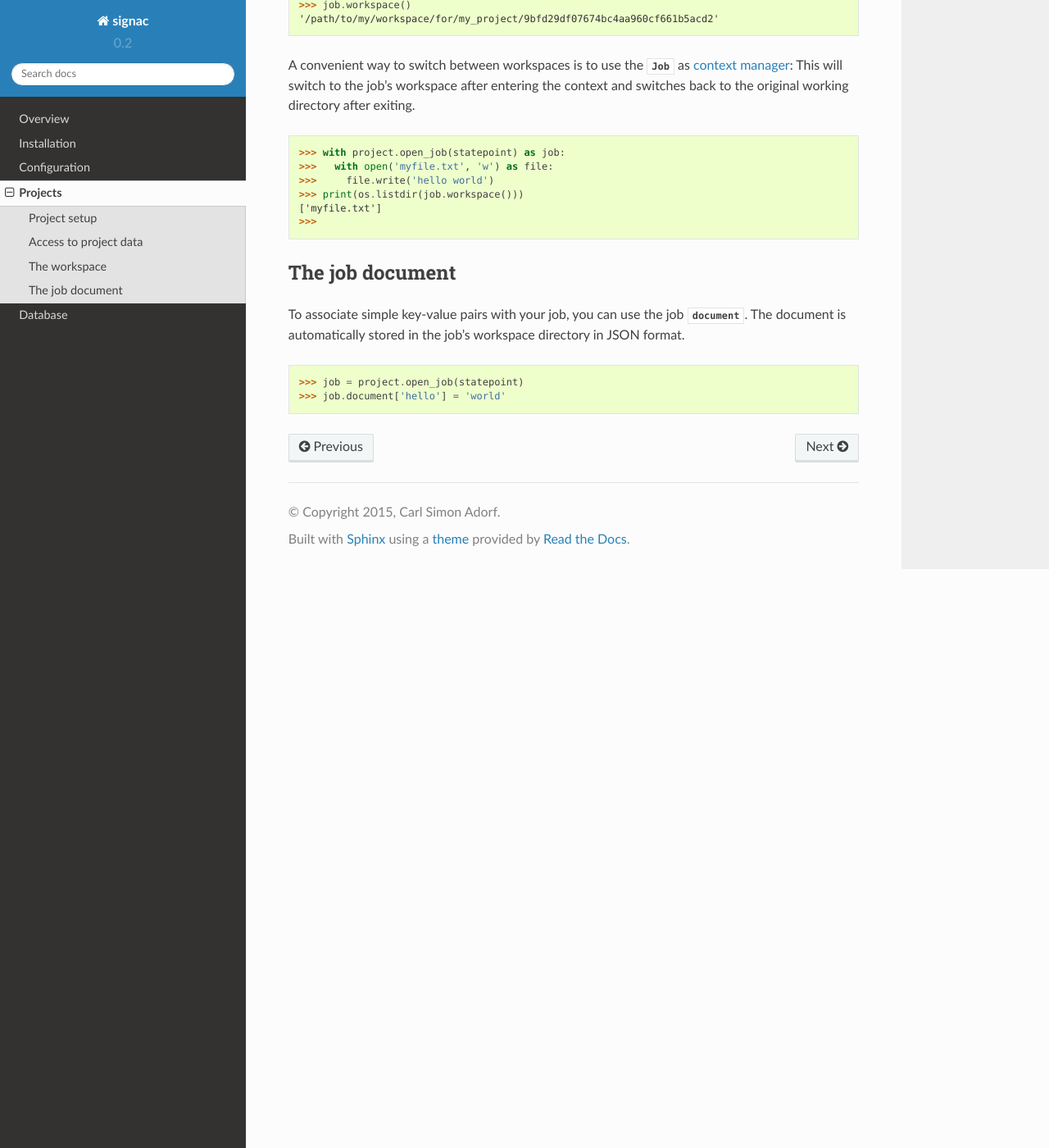
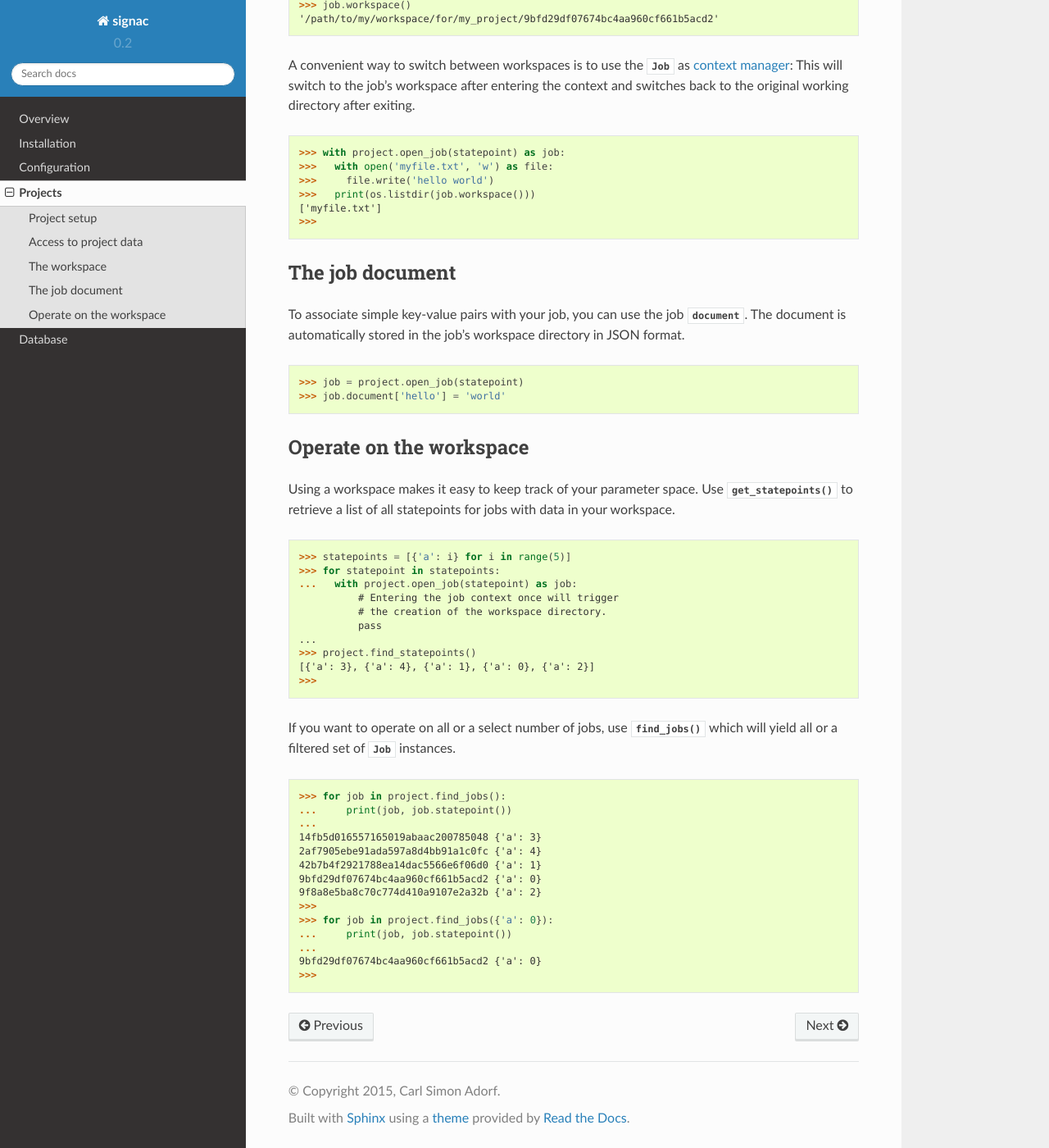
Before and after one commit to glotzerlab/signac, a Sphinx documentation site: the page built from doc/projects.rst, in a window 1280 px wide and 1400 px high, scrolled down 1333 px. Shown: the whole window at 82% size. Built offline with Sphinx 7.4.7 and the Read the Docs theme 2.0.0, drawn with Linux system fonts in a browser that asks for light colours.

Commit message:
Add documentation for find_statepoint and find_jobs.

```diff
--- a/doc/projects.rst
+++ b/doc/projects.rst
@@ -43,6 +43,7 @@ Get an instance of :py:class:`~signac.contrib.job.Job`, which is a handle on you
 
 You can use the job id to organize your data.
 
+
 The workspace
 -------------
 
@@ -73,7 +74,7 @@ This will switch to the job's workspace after entering the context and switches
     >>> with project.open_job(statepoint) as job:
     >>>   with open('myfile.txt', 'w') as file:
     >>>     file.write('hello world')
-    >>> print(os.listdir(job.workspace()))
+    >>>   print(os.listdir(job.workspace()))
     ['myfile.txt']
     >>>
 
@@ -87,3 +88,42 @@ The document is automatically stored in the job's workspace directory in JSON fo
 
     >>> job = project.open_job(statepoint)
     >>> job.document['hello'] = 'world'
+
+Operate on the workspace
+------------------------
+
+Using a workspace makes it easy to keep track of your parameter space.
+Use :py:meth:`~signac.contrib.project.Project.get_statepoints` to retrieve a list of all statepoints for jobs with data in your workspace.
+
+.. code-block:: python
+
+    >>> statepoints = [{'a': i} for i in range(5)]
+    >>> for statepoint in statepoints:
+    ...   with project.open_job(statepoint) as job:
+              # Entering the job context once will trigger
+              # the creation of the workspace directory.
+              pass
+    ...
+    >>> project.find_statepoints()
+    [{'a': 3}, {'a': 4}, {'a': 1}, {'a': 0}, {'a': 2}]
+    >>>
+
+
+If you want to operate on all or a select number of jobs, use :py:meth:`~signac.contrib.project.Project.find_jobs` which will yield all or a filtered set of :py:class:`~signac.contrib.job.Job` instances.
+
+.. code-block:: python
+
+    >>> for job in project.find_jobs():
+    ...     print(job, job.statepoint())
+    ...
+    14fb5d016557165019abaac200785048 {'a': 3}
+    2af7905ebe91ada597a8d4bb91a1c0fc {'a': 4}
+    42b7b4f2921788ea14dac5566e6f06d0 {'a': 1}
+    9bfd29df07674bc4aa960cf661b5acd2 {'a': 0}
+    9f8a8e5ba8c70c774d410a9107e2a32b {'a': 2}
+    >>>
+    >>> for job in project.find_jobs({'a': 0}):
+    ...     print(job, job.statepoint())
+    ...
+    9bfd29df07674bc4aa960cf661b5acd2 {'a': 0}
+    >>>
```
Also changed, not shown: 1 other file.
